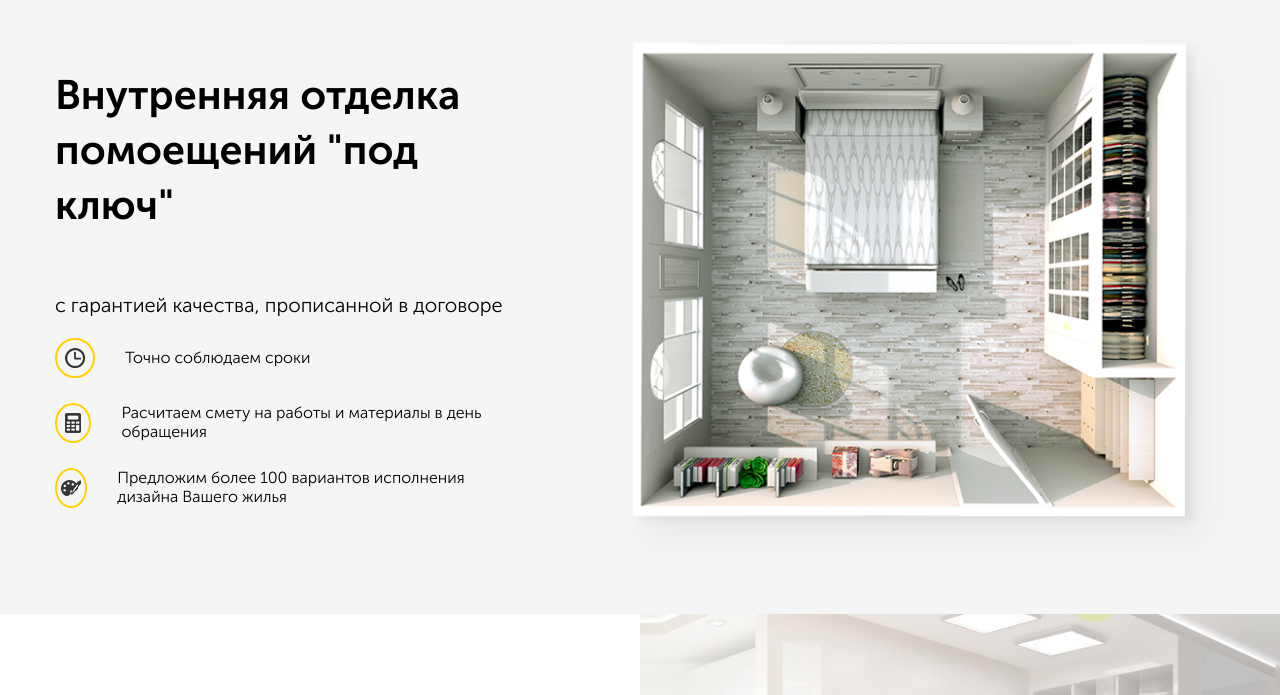
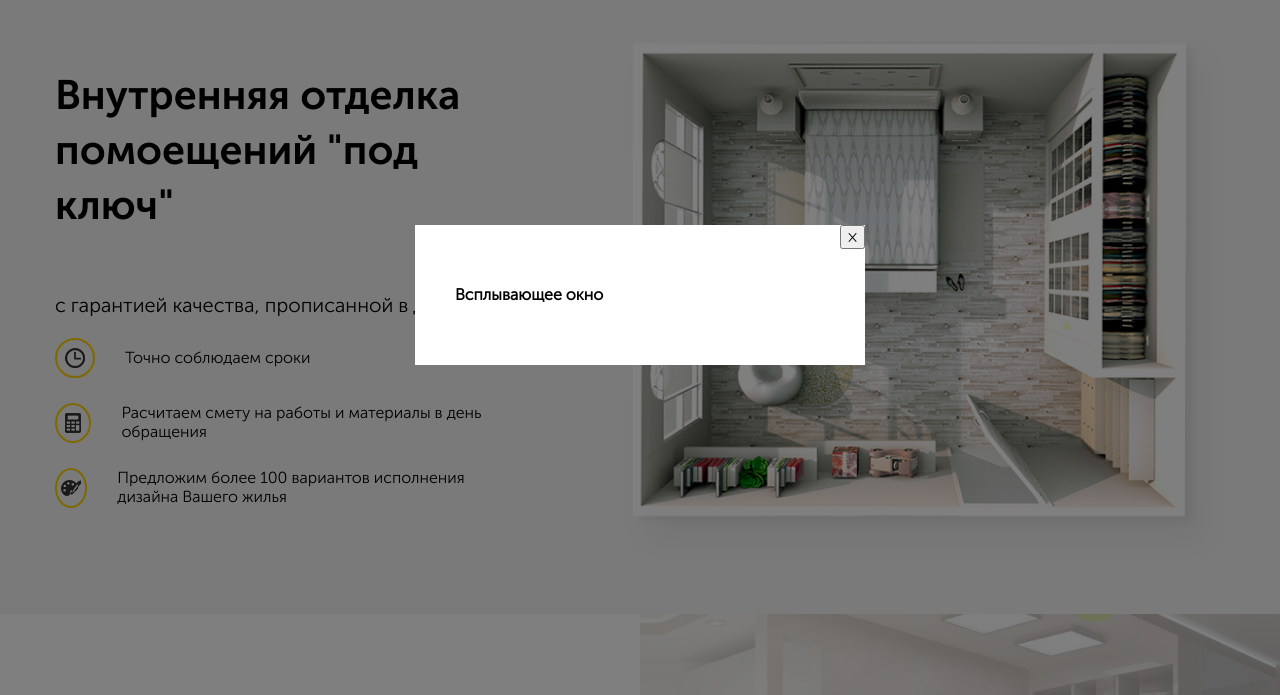
Before and after one commit to olyagrace/repair1, a plain HTML site: page src/index.html in a window 1280 px wide. Both pictures are taken after a click on the button "Перезвоните мне". Shown: the part 105-800 px from the top of the page. Drawn offline with Linux system fonts and the light colour scheme; files whose address does not match are found by name.

Commit message:
добавили джаваскрипт к сайту, создали модальное окно, при клике на кнопку ПЕРЕЗВОНИТЕ МНЕ появляется модальное окно и при нажатии на крестик оно исчезает

```diff
--- a/src/index.html
+++ b/src/index.html
@@ -21,7 +21,7 @@
                         <a href="tel:+7 (495) 42-251-31" class="navbar__phone">+7 (495) 42-251-31</a>
                     </div>
                     <!-- /.navbar__contacts -->
-                    <button class="button navbar__button">Перезвоните мне</button>
+                    <button class="button navbar__button" id="button">Перезвоните мне</button>
                 </div>
                 <!-- /.navbar__info -->
             </div>
@@ -105,6 +105,16 @@
     <!-- /.offer -->
 </main>
 
+<div class="modal" id="modal">
+    <div class="modal-dialog">
+        <button class="modal-dialog__close" id="close" >&times;</button>
+        <h4 class="modal-dialog__title">Всплывающее окно</h4>
+    </div>
+    <!-- /.modal-dialog -->
+</div>
+<!-- /.modal -->
 
+
+<script src="js/main.js"></script>
 </body>
 </html>
--- /dev/null
+++ b/src/js/main.js
@@ -0,0 +1,12 @@
+var button = document.querySelector("#button");
+var modal = document.querySelector('#modal');
+var close = document.querySelector('#close');
+
+button.addEventListener("click", function(){
+    modal.classList.add('modal_active');
+});
+
+close.addEventListener('click', function(){
+    modal.classList.remove('modal_active');
+
+});
--- /dev/null
+++ b/src/sass/blocks/_modal.sass
@@ -0,0 +1,22 @@
+.modal
+    position: fixed
+    left: 0
+    top: 0
+    width: 100%
+    height: 100%
+    background-color: rgba(#000,0.5)
+    display: none
+    &_active
+        display: flex
+    &-dialog
+        position: relative
+        margin: auto
+        max-width: 450px
+        width: 90%
+        min-width: 200px
+        background-color: #ffffff
+        padding: 40px
+        &__close
+             position: absolute
+             top: 0
+             right: 0
--- a/src/sass/style.sass
+++ b/src/sass/style.sass
@@ -7,3 +7,5 @@
 @import "blocks/hero"
 /* Стили для блока offer */
 @import "blocks/offer"
+/* Стили модального окна */
+@import "blocks/modal"
```
Also changed, not shown: src/css/style.css.
